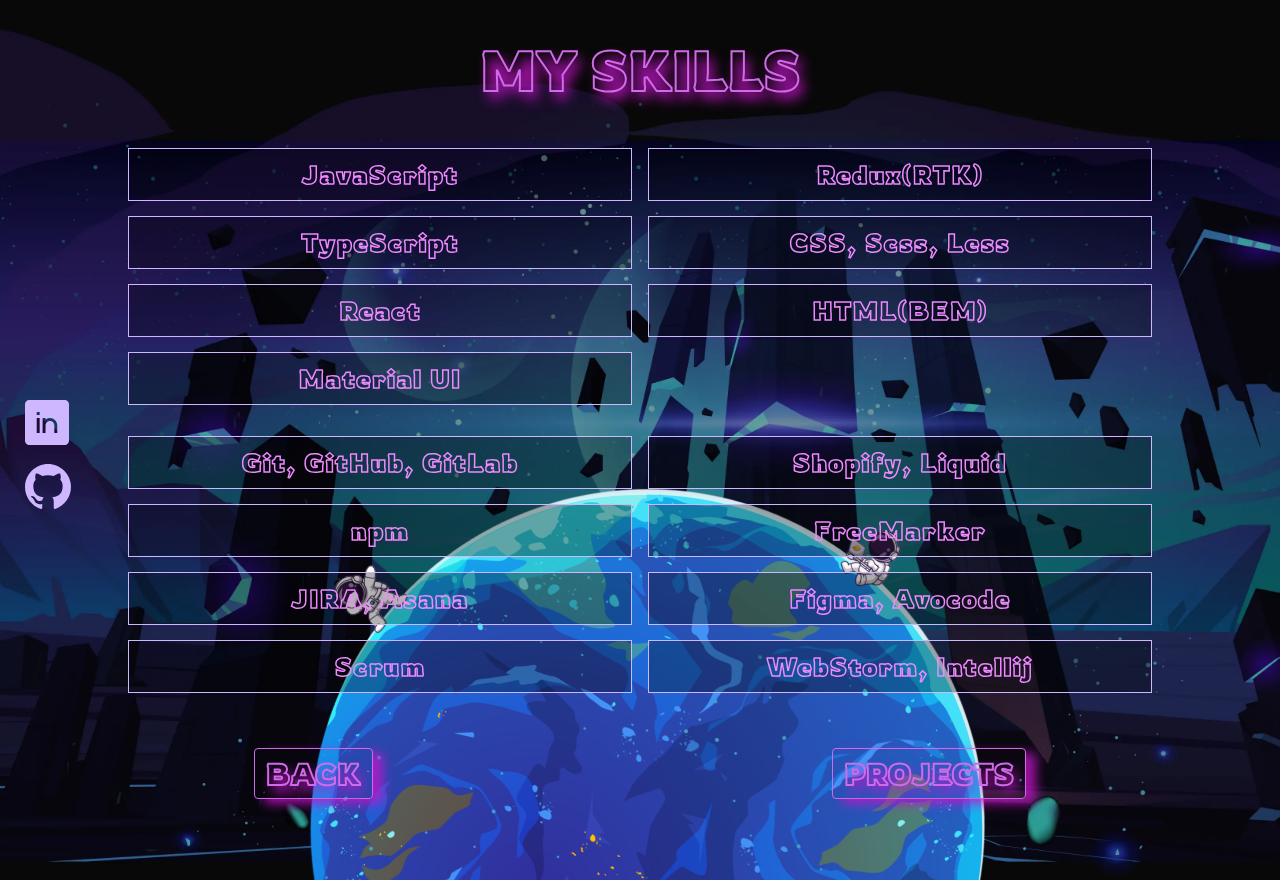
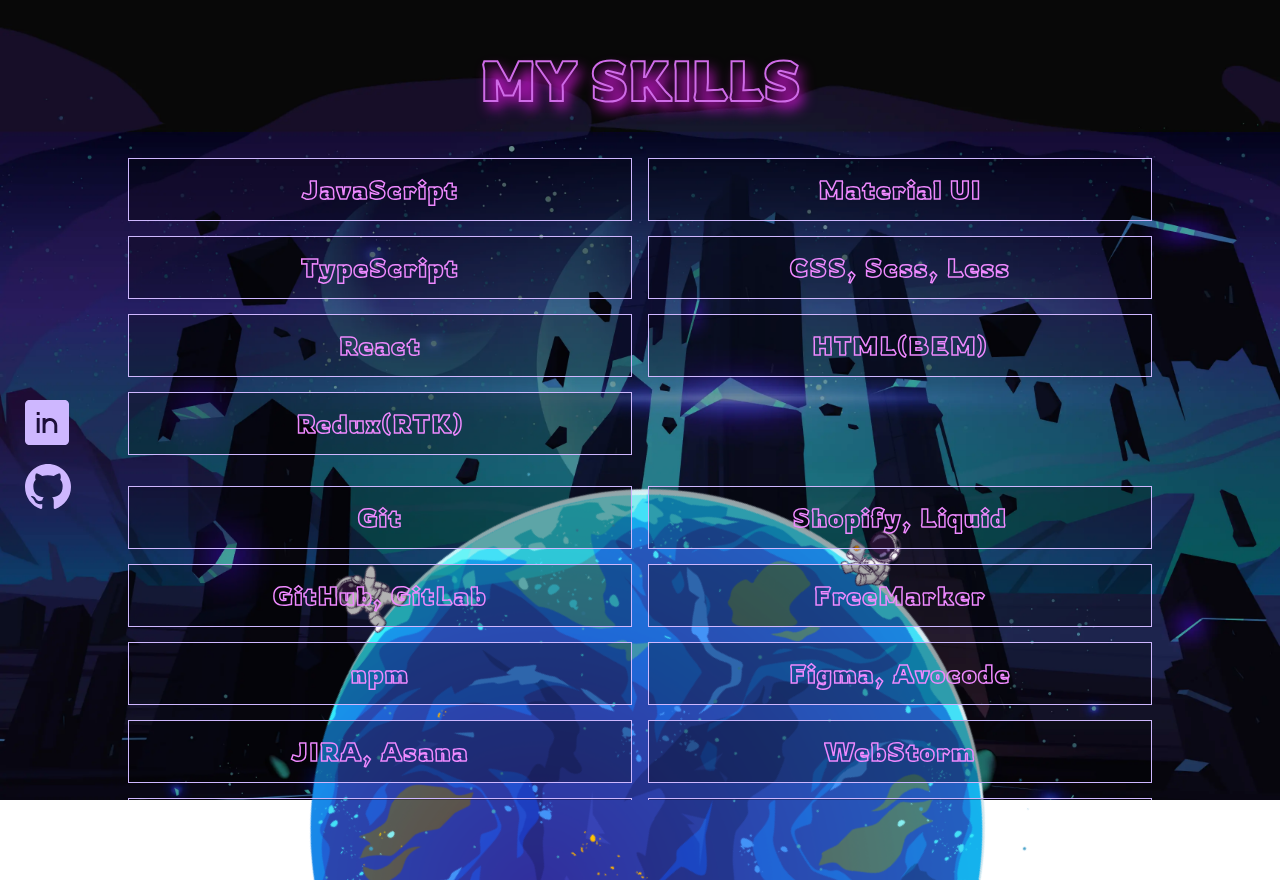
Before and after one commit to WolfFoxColony/ilum, a React (Vite) app: page /skills in a window 1280 px wide. After the commit the page ends 800 px from the top, so only its background shows below. Built offline with nearby package versions, Linux system fonts and the light colour scheme.

Commit message:
add scale, update skills, some styles

```diff
--- a/src/Pages/HomePage/HomePage.tsx
+++ b/src/Pages/HomePage/HomePage.tsx
@@ -7,8 +7,8 @@
 
 function HomePage() {
     return (
-        <Box sx={{backgroundImage: `url('../bg.webp')`, backgroundRepeat: "repeat", backgroundSize: "cover", padding: '40px 0', overflow:'hidden'}}>
-            <Container sx={{height: "100vh", zIndex: '100', position: "relative", pt: '50px', pb: '50px'}}>
+        <Box sx={{backgroundImage: `url('../bg.webp')`, backgroundRepeat: "repeat", backgroundSize: "cover", overflow:'hidden', height: "100%"}}>
+            <Container sx={{height: "100%", zIndex: '99', position: "relative", pt: '100px', pb: '50px'}}>
 
                 <Grid size={{xl: 0, sm: 2, xs: 2}}></Grid>
 
--- a/src/Pages/ProjectsPage/ProjectsPage.tsx
+++ b/src/Pages/ProjectsPage/ProjectsPage.tsx
@@ -8,8 +8,8 @@
 
 function ProjectsPage() {
     return (
-        <Box sx={{backgroundImage: `url('../projects_bg.webp')`, backgroundSize: "cover", padding:'40px 0', minHeight: "100%"}}>
-            <Container maxWidth={false} sx={{height: "100%", zIndex: '100', position: "relative"}}>
+        <Box sx={{backgroundImage: `url('../projects_bg.webp')`, backgroundSize: "cover", height: "100%"}}>
+            <Container maxWidth={false} sx={{height: "100%", zIndex: '99', position: "relative", padding:'50px 0'}}>
 
                 <Grid container={true} spacing={2} sx={{flexDirection: "center", mb: '40px', justifyContent: 'center'}}>
                     <Grid size={{xl: 12, xs: 12}}>
@@ -22,10 +22,16 @@
                         <Tile href={'https://pitchbook.com/'}>PitchBook</Tile>
                         <Tile href={'https://pitchbook.com/profiles/company/10472-86'}>McDonald's Profile</Tile>
                         <Tile href={'https://pitchbook.com/profiles/company/41082-40'}>Apple Profile</Tile>
+
+                    </Grid>
+
+                    <Grid size={{xl: 2, sm: 5, xs: 10}}>
                         <Tile href={'https://pitchbook.com/products'}>Products</Tile>
                         <Tile href={'https://pitchbook.com/solutions'}>Solutions</Tile>
                         <Tile href={'https://pitchbook.com/blog'}>Blog</Tile>
                     </Grid>
+
+                    <Grid size={{xl: 0, sm: 1, xs: 2}}></Grid>
 
                     <Grid size={{xl: 2, sm: 5, xs: 10}}>
                         <Tile href={'https://habit-tracker-react-ts.netlify.app/'}>Habit Tracker</Tile>
@@ -33,17 +39,9 @@
                         <Tile href={'https://terraoutdoor.com/pages/showrooms'}>Showrooms</Tile>
                     </Grid>
 
-                    <Grid size={{xl: 0, sm: 1, xs: 2}}></Grid>
-
                     <Grid size={{xl: 2, sm: 5, xs: 10}}>
                         <Tile href={'https://tender-almeida-915c4d.netlify.app/'}>Todo List</Tile>
-                        <Tile href={'https://unruffled-mccarthy-a80f48.netlify.app/'}>Blog</Tile>
                         <Tile href={'https://gifted-shockley-841923.netlify.app/index.html'}>Choco Rocco Shop</Tile>
-                    </Grid>
-
-                    <Grid size={{xl: 2, sm: 5, xs: 10}}>
-                        <Tile href={'https://fervent-hodgkin-88c3ab.netlify.app/'}>Nava</Tile>
-                        <Tile href={'https://flamboyant-lamarr-01238c.netlify.app/'}>Barmy</Tile>
                     </Grid>
                 </Grid>
 
--- a/src/Pages/SkillsPage/SkillsPage.tsx
+++ b/src/Pages/SkillsPage/SkillsPage.tsx
@@ -8,8 +8,8 @@
 
 function SkillsPage() {
     return (
-        <Box sx={{backgroundImage: `url('../skills-bg.webp')`, backgroundSize: "cover", padding:'40px 0', minHeight: "100%"}}>
-            <Container maxWidth={false} sx={{height: "100%", zIndex: '100', position: "relative", }}>
+        <Box sx={{backgroundImage: `url('../skills-bg.webp')`, backgroundSize: "cover", height: "100%"}}>
+            <Container maxWidth={false} sx={{height: "100%", zIndex: '99', position: "relative", padding:'50px 0'}}>
 
                 <Grid container={true} spacing={2} sx={{flexDirection: "center", mb: '40px', justifyContent: 'center'}}>
                     <Grid size={{xl: 12, xs: 12}}>
@@ -22,11 +22,11 @@
                         <Tile>JavaScript</Tile>
                         <Tile>TypeScript</Tile>
                         <Tile>React</Tile>
-                        <Tile>Material UI</Tile>
+                        <Tile>Redux(RTK)</Tile>
                     </Grid>
 
                     <Grid size={{xl: 2, sm: 5, xs: 10}}>
-                        <Tile>Redux(RTK)</Tile>
+                        <Tile>Material UI</Tile>
                         <Tile>CSS, Scss, Less</Tile>
                         <Tile>HTML(BEM)</Tile>
                     </Grid>
@@ -34,7 +34,8 @@
                     <Grid size={{xl: 0, sm: 1, xs: 2}}></Grid>
 
                     <Grid size={{xl: 2, sm: 5, xs: 10}}>
-                        <Tile>Git, GitHub, GitLab</Tile>
+                        <Tile>Git</Tile>
+                        <Tile>GitHub, GitLab</Tile>
                         <Tile>npm</Tile>
                         <Tile>JIRA, Asana</Tile>
                         <Tile>Scrum</Tile>
@@ -44,7 +45,8 @@
                         <Tile>Shopify, Liquid</Tile>
                         <Tile>FreeMarker</Tile>
                         <Tile>Figma, Avocode</Tile>
-                        <Tile>WebStorm, Intellij</Tile>
+                        <Tile>WebStorm</Tile>
+                        <Tile>Intellij</Tile>
                     </Grid>
                 </Grid>
 
--- a/src/components/Contact/Contact.scss
+++ b/src/components/Contact/Contact.scss
@@ -7,8 +7,10 @@
     position: absolute;
     top: 50%;
     left: 25px;
+    z-index: 100;
 
     &_img:hover  {
-        box-shadow: 5px 8px 13px rgba(200, 21, 206, 0.77);
+        scale: (1.1);
+        transition: scale 0.3s;
     }
 }
--- a/src/components/Earth/Earth.scss
+++ b/src/components/Earth/Earth.scss
@@ -11,6 +11,7 @@
     width: 100%;
     height: 100%;
     z-index: 1;
+    overflow: hidden;
 
     &_image {
         width: 100%;
--- a/src/components/Tile/Tile.scss
+++ b/src/components/Tile/Tile.scss
@@ -4,7 +4,7 @@
     flex-direction: column;
 
     &-box {
-        padding: 10px;
+        padding: 15px;
         border: 1px solid #CEB7FF;
         background-color: rgba(0, 0, 0, 0.3);
         color: transparent;
--- a/src/main.scss
+++ b/src/main.scss
@@ -1,10 +1,11 @@
 html {
     font-size: 15px;
+}
+html, body {
+    margin: 0;
+    padding: 0;
     height: 100%;
-}
-body {
-    margin: 0;
-    height: 100%;
+    overflow-x: hidden;
 }
 
 #root {
```
